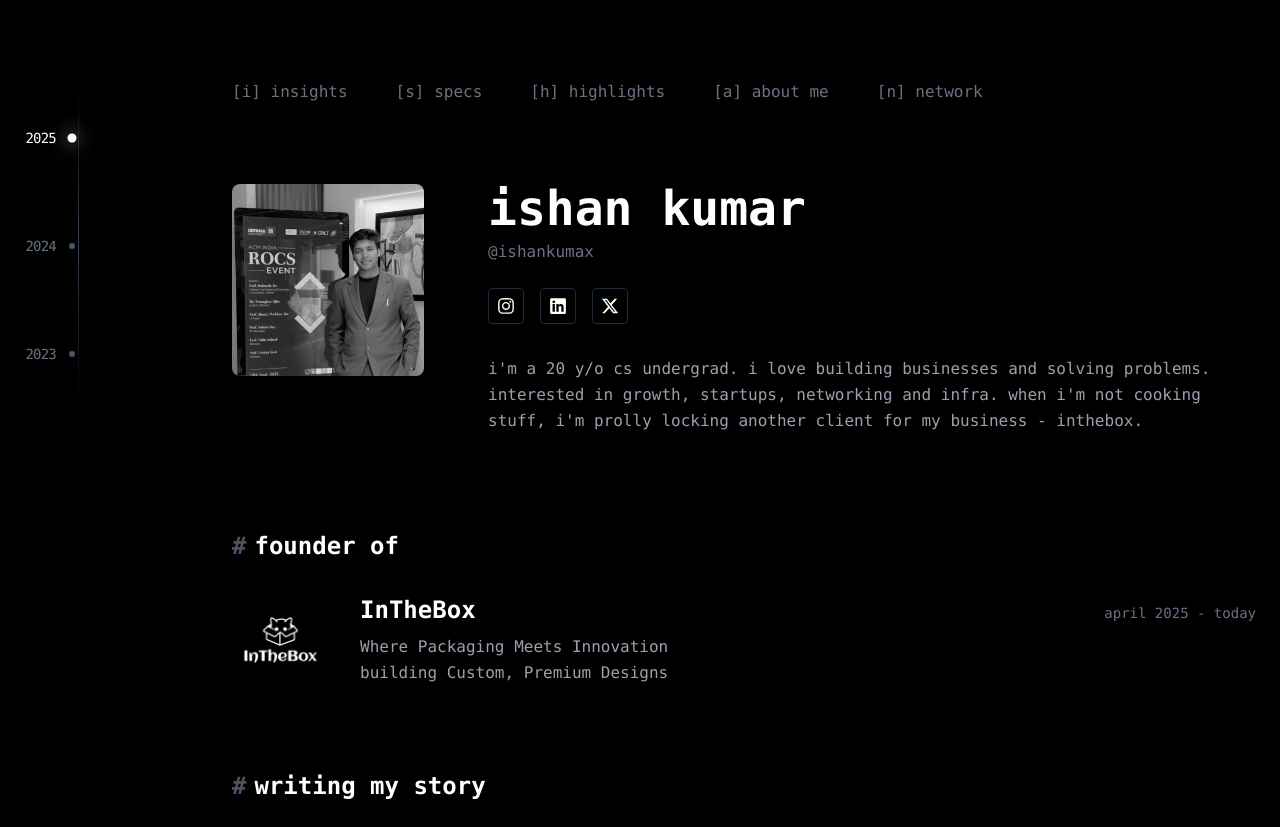
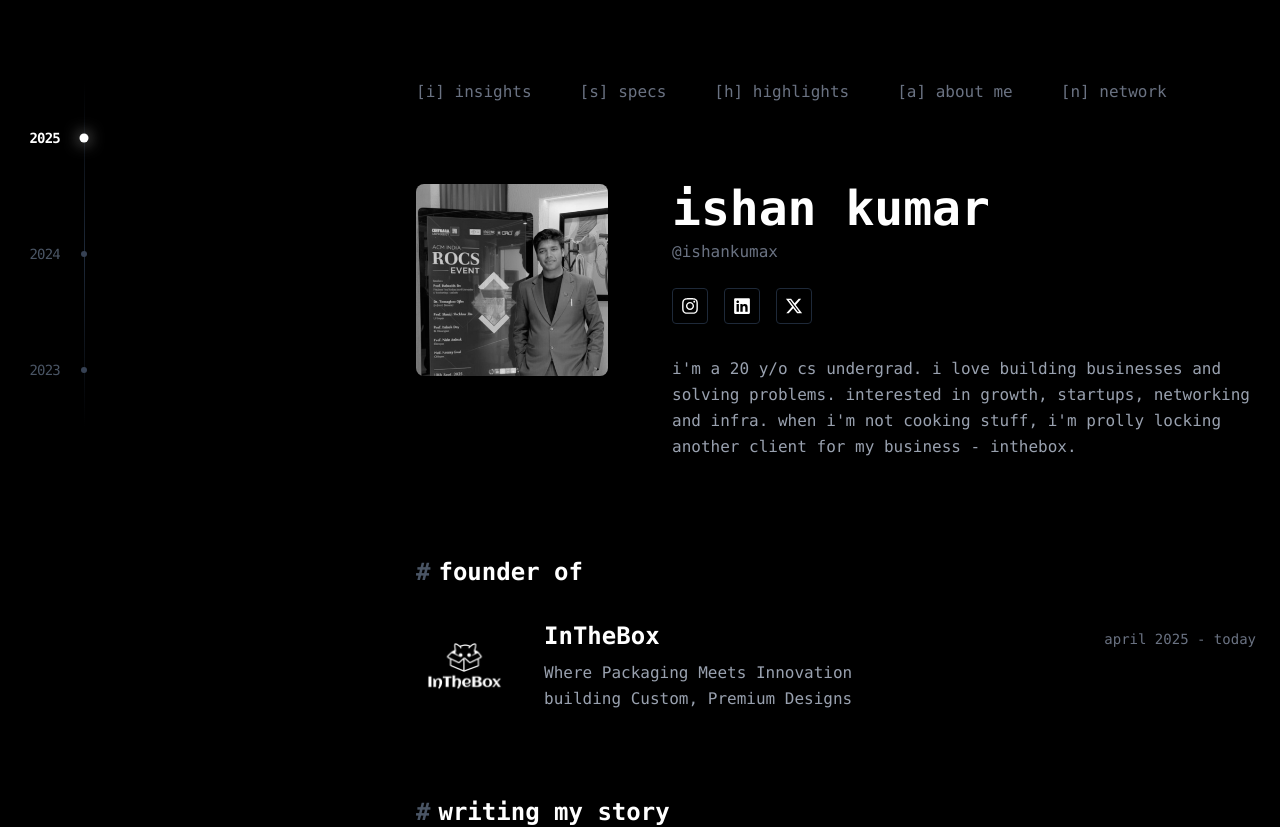
Before and after one commit to ishankumax/portfolio, a React (Vite) app: page / in a window 1280 px wide. Shown: the top 827 px of the page. Built offline with nearby package versions, Linux system fonts and the light colour scheme.

Commit message:
timeline adjusted to the left

```diff
--- a/src/components/Home.jsx
+++ b/src/components/Home.jsx
@@ -23,17 +23,17 @@ function Home() {
 
   return (
     <div className="min-h-screen bg-black text-white font-mono selection:bg-white selection:text-black flex justify-center">
-      <div className="max-w-[1400px] w-full mx-auto px-6 py-12 md:py-20 flex flex-col lg:flex-row relative">
+      <div className="max-w-[1400px] w-full mx-auto px-6 py-12 md:py-20 flex flex-col xl:flex-row relative">
 
         {/* Left Sidebar - Timeline */}
-        <aside className="hidden lg:block w-40 shrink-0 relative">
+        <aside className="hidden xl:block w-[360px] shrink-0 relative z-50">
           <div className="sticky top-20 tracking-tighter">
             <Timeline />
           </div>
         </aside>
 
         {/* Main Content */}
-        <main className="flex-1 min-w-0 max-w-6xl mx-auto w-full lg:pl-12">
+        <main className="flex-1 min-w-0 max-w-5xl mx-auto xl:mx-0 w-full xl:pl-8 relative z-10 block">
           <Navbar />
           <Hero />
           <FounderOf />
--- a/src/components/Timeline.jsx
+++ b/src/components/Timeline.jsx
@@ -1,4 +1,5 @@
 import React, { useState } from 'react';
+import { FiBox, FiUsers, FiAward, FiFileText, FiCode, FiTrendingUp, FiFlag } from 'react-icons/fi';
 
 const timelineData = [
   {
@@ -6,12 +7,12 @@ const timelineData = [
     label: '2025 - Present',
     entries: [
       {
-        icon: '🚀',
+        icon: <FiBox />,
         title: 'Founder @ InTheBox',
         description: 'Building premium packaging solutions',
       },
       {
-        icon: '👥',
+        icon: <FiUsers />,
         title: 'Community Lead',
         description: 'Managing tech events & ecosystem',
       }
@@ -22,19 +23,19 @@ const timelineData = [
     label: '2024',
     entries: [
       {
-        icon: '🏆',
+        icon: <FiAward />,
         title: 'Winner at Microsoft',
         description: 'Secured top position at hackathon',
       },
       {
-        icon: '📰',
+        icon: <FiFileText />,
         title: 'Press Feature',
         description: 'Covered in Hindustan Times',
       },
       {
-        icon: '💡',
-        title: 'Devlearn Founding Member',
-        description: 'Built a developer community',
+        icon: <FiCode />,
+        title: 'Founding Member',
+        description: 'Devlearn developer community',
       }
     ]
   },
@@ -43,12 +44,12 @@ const timelineData = [
     label: '2023',
     entries: [
       {
-        icon: '📈',
+        icon: <FiTrendingUp />,
         title: 'Marketing Head',
         description: 'Led growth for ACM student chapter',
       },
       {
-        icon: '🌟',
+        icon: <FiFlag />,
         title: 'Entrepreneurship Journey',
         description: 'Entered the startup ecosystem',
       }
@@ -60,46 +61,46 @@ function Timeline() {
   const [hoveredYear, setHoveredYear] = useState(null);
 
   return (
-    <div className="relative flex flex-col w-full h-full pt-12">
-      {/* Background Line */}
-      <div className="absolute left-[3.35rem] top-0 bottom-12 w-px bg-gradient-to-b from-transparent via-gray-700 to-transparent"></div>
+    <div className="relative flex flex-col w-full h-full pt-12 font-mono">
+      {/* Background Line - strictly at 60px distance */}
+      <div className="absolute left-[60px] top-0 bottom-12 w-px bg-gradient-to-b from-transparent via-gray-800 to-transparent"></div>
 
       {timelineData.map((item, index) => {
         const isHovered = hoveredYear === item.year;
-        // Always highlight the most recent year if not hovering over anything
         const isCurrent = item.year === '2025';
 
         return (
           <div
             key={item.year}
-            className="relative flex items-center mb-[5.5rem] cursor-pointer group"
+            className="relative flex items-center mb-24 cursor-pointer group"
             onMouseEnter={() => setHoveredYear(item.year)}
             onMouseLeave={() => setHoveredYear(null)}
           >
             {/* Year Text */}
-            <div className={`w-12 text-right pr-4 text-sm font-mono transition-colors duration-300 ${(isHovered || isCurrent) ? 'text-white' : 'text-gray-500'}`}>
+            <div className={`w-[60px] text-right pr-6 text-sm transition-all duration-300 ${(isHovered || isCurrent) ? 'text-white font-bold' : 'text-gray-600'}`}>
               {item.year}
             </div>
 
-            {/* Dot & Glow */}
-            <div className="relative flex items-center justify-center">
-              <div className={`absolute w-[6px] h-[6px] rounded-full transition-all duration-300 ${(isHovered || isCurrent) ? 'bg-white scale-150 shadow-[0_0_12px_rgba(255,255,255,0.8)]' : 'bg-gray-600 group-hover:bg-gray-400'}`}></div>
+            {/* Dot & Glow - perfectly centered on the line */}
+            <div className="absolute left-[60px] -translate-x-1/2 flex items-center justify-center">
+              <div className={`w-[6px] h-[6px] rounded-full transition-all duration-300 ${(isHovered || isCurrent) ? 'bg-white scale-150 shadow-[0_0_10px_rgba(255,255,255,0.8)]' : 'bg-gray-700 group-hover:bg-gray-500'}`}></div>
             </div>
 
             {/* Expander Box (Card) hover popup */}
+            {/* Starts at 80px, taking 280px width. Total reserved space = 360px */}
             <div
-              className={`absolute left-[4.5rem] top-1/2 -translate-y-1/2 w-72 bg-[#0a0a0a] border border-gray-800 rounded-xl p-4 shadow-[0_0_30px_rgba(0,0,0,0.8)] transition-all duration-300 origin-left z-50
-                ${isHovered ? 'opacity-100 scale-100 pointer-events-auto' : 'opacity-0 scale-95 pointer-events-none'}`}
+              className={`absolute left-[80px] top-1/2 -translate-y-1/2 w-[280px] bg-black border border-gray-800 rounded-xl p-5 shadow-[0_0_40px_rgba(0,0,0,0.9)] transition-all duration-500 origin-left z-50
+                ${isHovered ? 'opacity-100 scale-100 translate-x-0' : 'opacity-0 scale-95 -translate-x-2 pointer-events-none'}`}
             >
-              <h3 className="text-white text-sm font-bold mb-3">{item.label}</h3>
+              <h3 className="text-gray-300 text-xs tracking-wider uppercase font-bold mb-4">{item.label}</h3>
 
-              <div className="flex flex-col gap-2">
+              <div className="flex flex-col gap-4">
                 {item.entries.map((entry, i) => (
-                  <div key={i} className="bg-[#141414] border border-gray-800 rounded-lg p-3 flex items-start gap-3 hover:bg-[#1a1a1a] transition-colors">
-                    <div className="text-base shrink-0 mt-0.5">{entry.icon}</div>
+                  <div key={i} className="flex items-start gap-4 hover:translate-x-1 transition-transform duration-300">
+                    <div className="text-gray-400 text-[18px] shrink-0 mt-0.5">{entry.icon}</div>
                     <div>
-                      <h4 className="text-white text-xs font-bold mb-1">{entry.title}</h4>
-                      <p className="text-gray-400 text-xs leading-relaxed">{entry.description}</p>
+                      <h4 className="text-gray-100 text-sm font-semibold mb-1">{entry.title}</h4>
+                      <p className="text-gray-500 text-xs leading-relaxed">{entry.description}</p>
                     </div>
                   </div>
                 ))}
```
